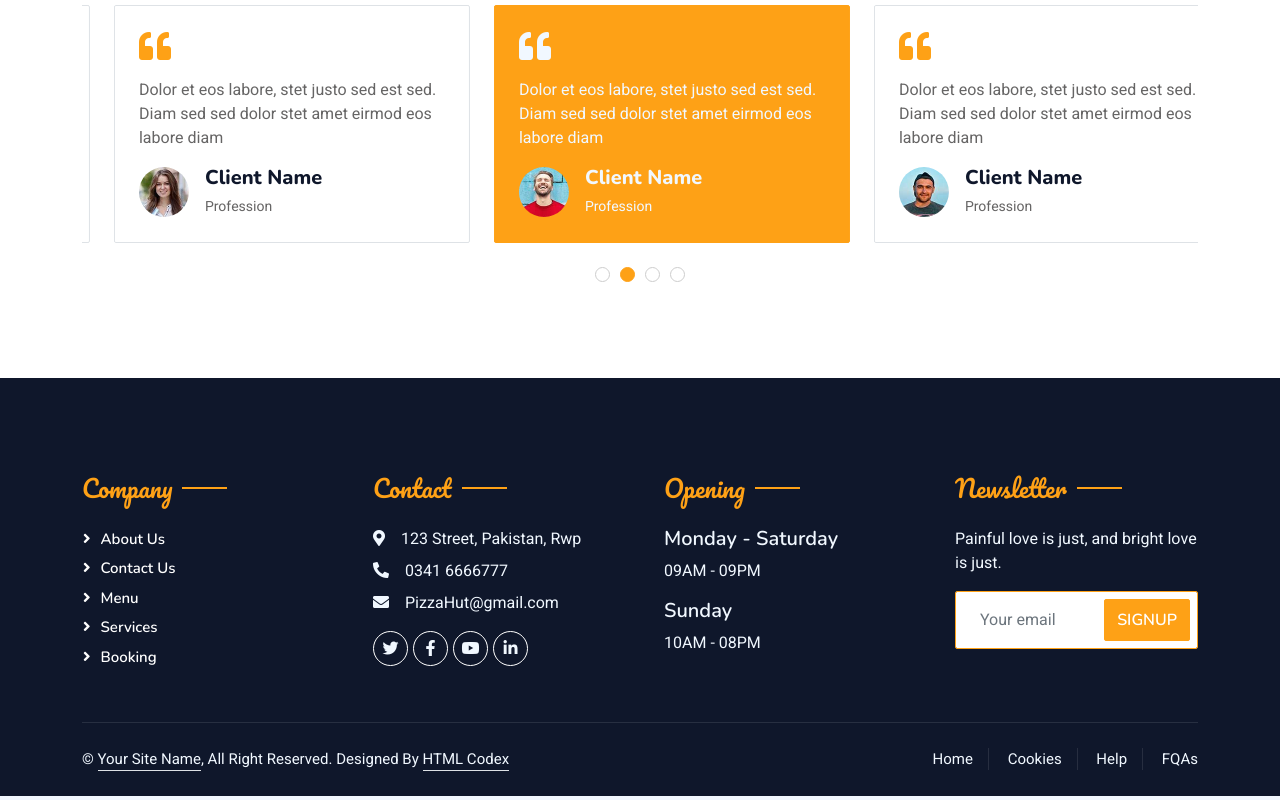
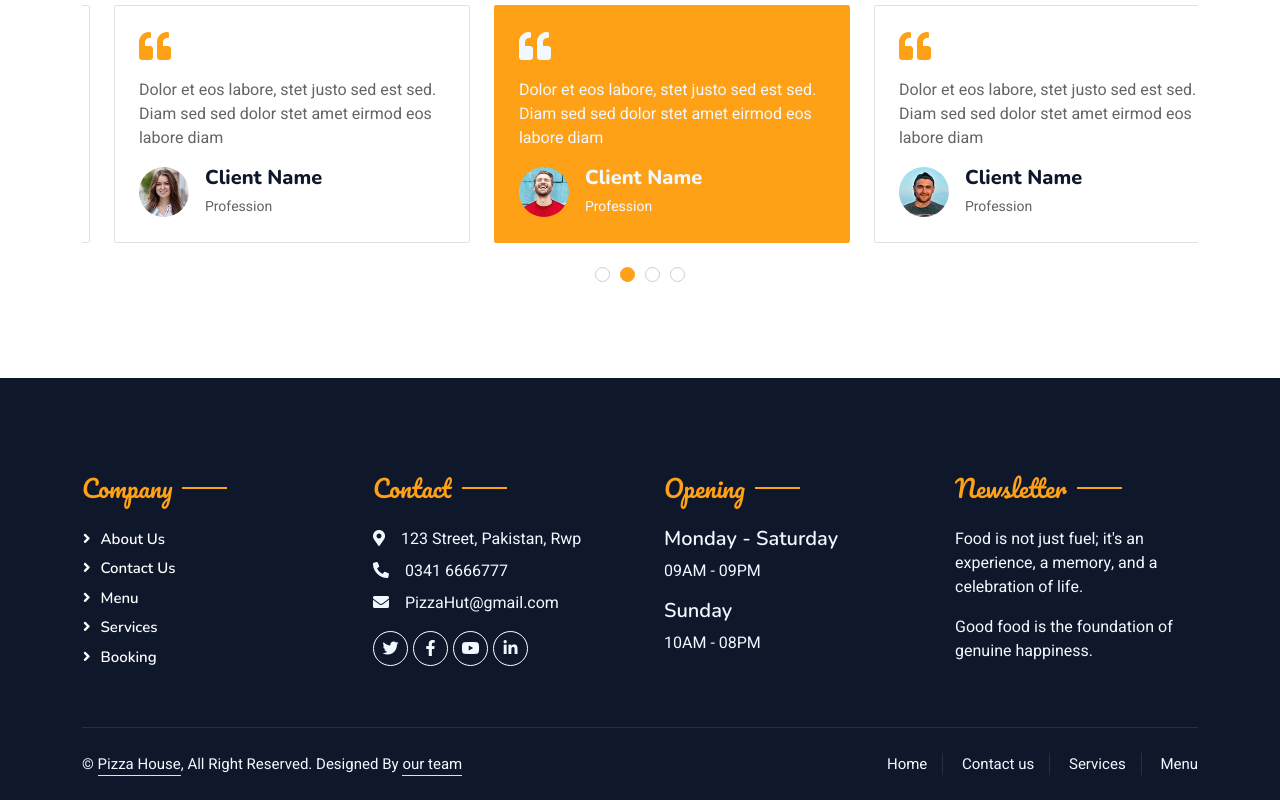
Before and after one commit to Sana4367/final-project, a plain HTML site: page testimonial.html in a window 1280 px wide. Shown: the part 616-1416 px from the top of the page. Drawn offline with nearby package versions, Linux system fonts and the light colour scheme.

Commit message:
Aliza Commit

```diff
--- a/testimonial.html
+++ b/testimonial.html
@@ -163,10 +163,10 @@
                 <p class="mb-2"><i class="fa fa-phone-alt me-3"></i>0341 6666777</p>
                 <p class="mb-2"><i class="fa fa-envelope me-3"></i>PizzaHut@gmail.com</p>
                 <div class="d-flex pt-2">
-                    <a class="btn btn-outline-light btn-social" href=""><i class="fab fa-twitter"></i></a>
-                    <a class="btn btn-outline-light btn-social" href=""><i class="fab fa-facebook-f"></i></a>
-                    <a class="btn btn-outline-light btn-social" href=""><i class="fab fa-youtube"></i></a>
-                    <a class="btn btn-outline-light btn-social" href=""><i class="fab fa-linkedin-in"></i></a>
+                    <a class="btn btn-outline-light btn-social" href="https://www.twitter.com"><i class="fab fa-twitter"></i></a>
+                    <a class="btn btn-outline-light btn-social" href="https://www.facebook.com"><i class="fab fa-facebook-f"></i></a>
+                    <a class="btn btn-outline-light btn-social" href="https://www.youtube.com"><i class="fab fa-youtube"></i></a>
+                    <a class="btn btn-outline-light btn-social" href="https://www.linkedin.com"><i class="fab fa-linkedin-in"></i></a>
                 </div>
             </div>
             <div class="col-lg-3 col-md-6">
@@ -178,11 +178,9 @@
             </div>
             <div class="col-lg-3 col-md-6">
                 <h4 class="section-title ff-secondary text-start text-primary fw-normal mb-4">Newsletter</h4>
-                <p>Painful love is just, and bright love is just.</p>
-                <div class="position-relative mx-auto" style="max-width: 400px;">
-                    <input class="form-control border-primary w-100 py-3 ps-4 pe-5" type="text" placeholder="Your email">
-                    <button type="button" class="btn btn-primary py-2 position-absolute top-0 end-0 mt-2 me-2">SignUp</button>
-                </div>
+                <p>Food is not just fuel; it's an experience, a memory, and a celebration of life.</p>
+                <p>Good food is the foundation of genuine happiness.</p>
+
             </div>
         </div>
     </div>
@@ -190,17 +188,17 @@
         <div class="copyright">
             <div class="row">
                 <div class="col-md-6 text-center text-md-start mb-3 mb-md-0">
-                    &copy; <a class="border-bottom" href="#">Your Site Name</a>, All Right Reserved.
+                    &copy; <a class="border-bottom" href="#">Pizza House</a>, All Right Reserved.
 
                     <!--/*** This template is free as long as you keep the footer author’s credit link/attribution link/backlink. If you'd like to use the template without the footer author’s credit link/attribution link/backlink, you can purchase the Credit Removal License from "https://htmlcodex.com/credit-removal". Thank you for your support. ***/-->
-                    Designed By <a class="border-bottom" href="https://htmlcodex.com">HTML Codex</a>
+                    Designed By <a class="border-bottom" href="https://htmlcodex.com">our team</a>
                 </div>
                 <div class="col-md-6 text-center text-md-end">
                     <div class="footer-menu">
-                        <a href="">Home</a>
-                        <a href="">Cookies</a>
-                        <a href="">Help</a>
-                        <a href="">FQAs</a>
+                        <a href="C:/Users/PMYLS/Desktop/clone/final-project/about.html">Home</a>
+                        <a href="C:/Users/PMYLS/Desktop/clone/final-project/contact.html">Contact us</a>
+                        <a href="C:/Users/PMYLS/Desktop/clone/final-project/service.html">Services</a>
+                        <a href="C:/Users/PMYLS/Desktop/clone/final-project/menu.html">Menu</a>
                     </div>
                 </div>
             </div>
@@ -208,6 +206,7 @@
     </div>
 </div>
 <!-- Footer End -->
+
 
 
         <!-- Back to Top -->
```
Also changed, not shown: booking.html (+14 -15 lines), contact.html (+14 -15 lines), index.html (+13 -15 lines), menu.html (+14 -15 lines), service.html (+14 -15 lines), team.html (+13 -15 lines).
